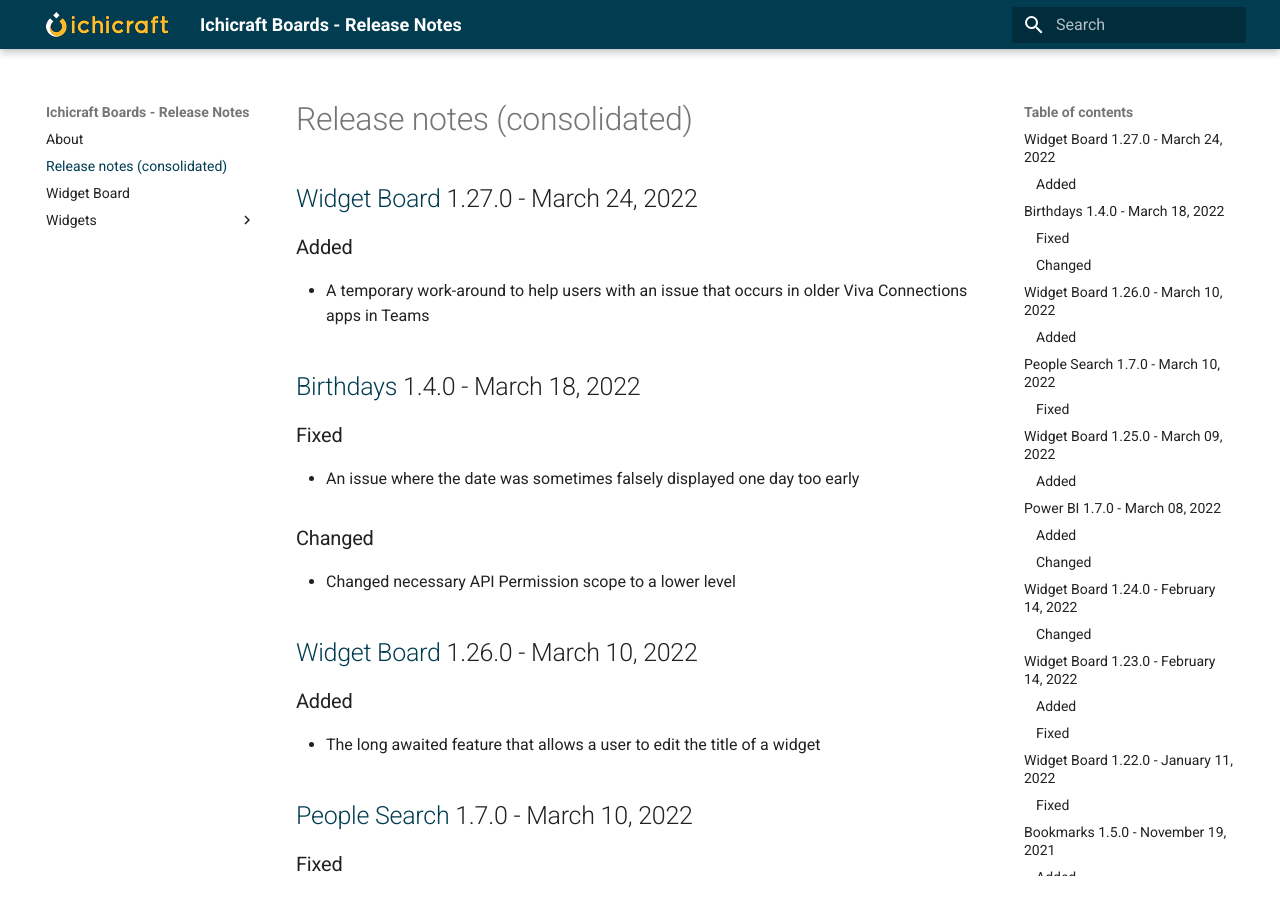
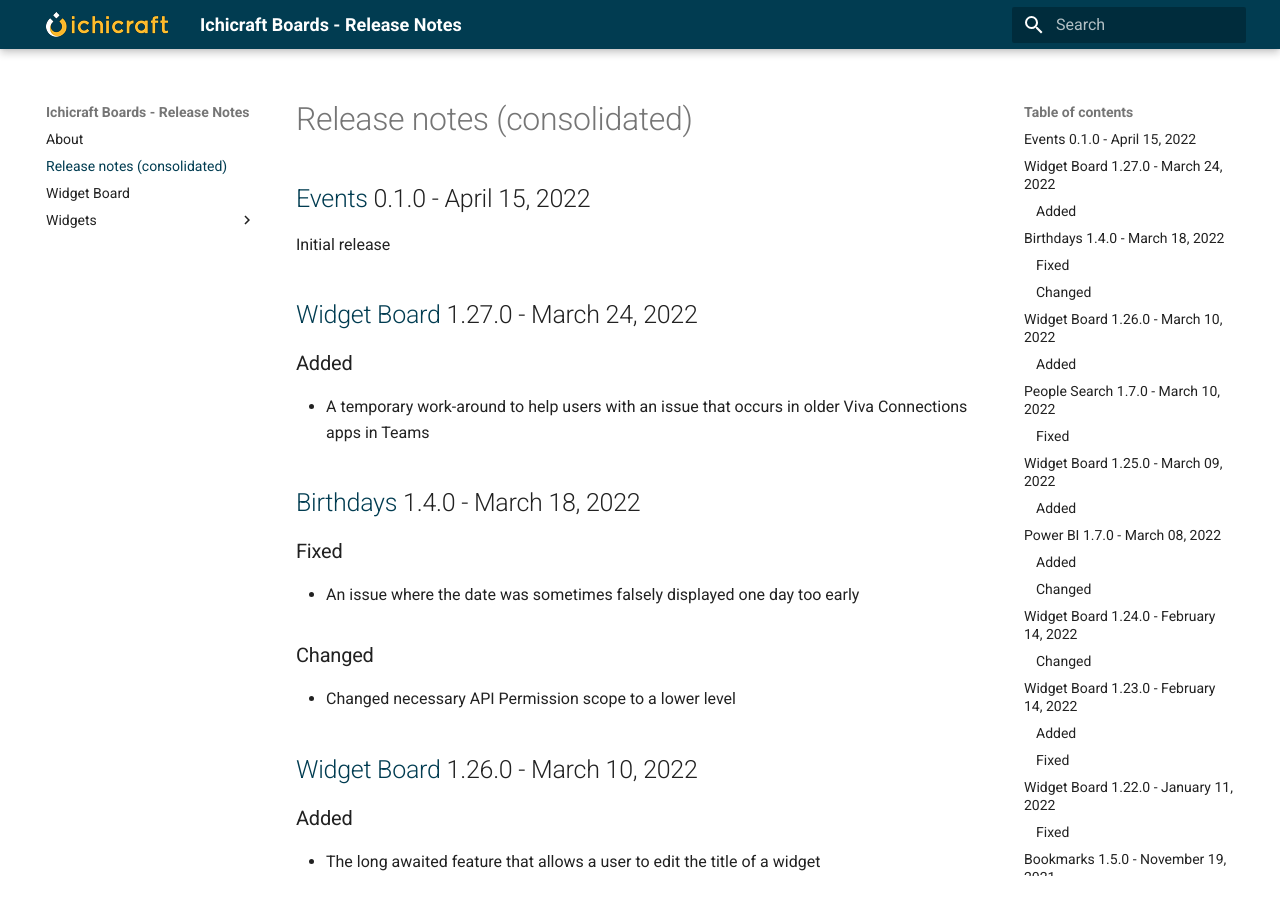
Before and after one commit to ichicraft/widgets-docs, an MkDocs documentation site: the page built from docs/Release-notes-(consolidated).md, in a window 1280 px wide and 900 px high. Built offline with MkDocs 1.6.1 and Material for MkDocs 9.7.7, drawn with Linux system fonts in a browser that asks for light colours.

Commit message:
Release notes updated by BuildService

```diff
--- a/docs/Release-notes-(consolidated).md
+++ b/docs/Release-notes-(consolidated).md
@@ -1,3 +1,7 @@
+## [Events](./Widgets/Events.md) 0.1.0 - April 15, 2022
+
+Initial release
+
 ## [Widget Board](./Widget Board.md) 1.27.0 - March 24, 2022
 
 ### Added
--- a/docs/Widgets/Events.md
+++ b/docs/Widgets/Events.md
@@ -1,3 +1,7 @@
+## 0.1.0 - April 15, 2022
+
+Initial release
+
 ## 1.6.0 - November 10, 2021
 
 ### Added
```
